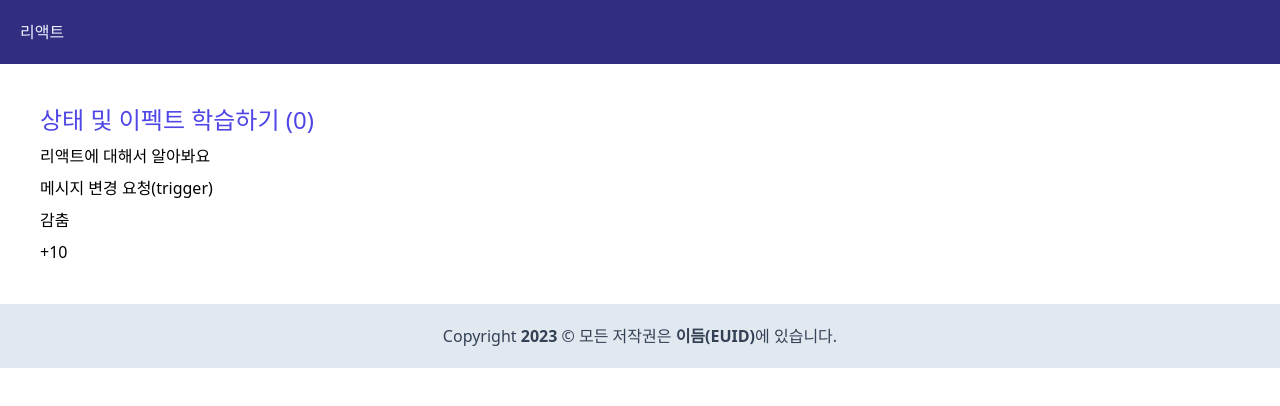
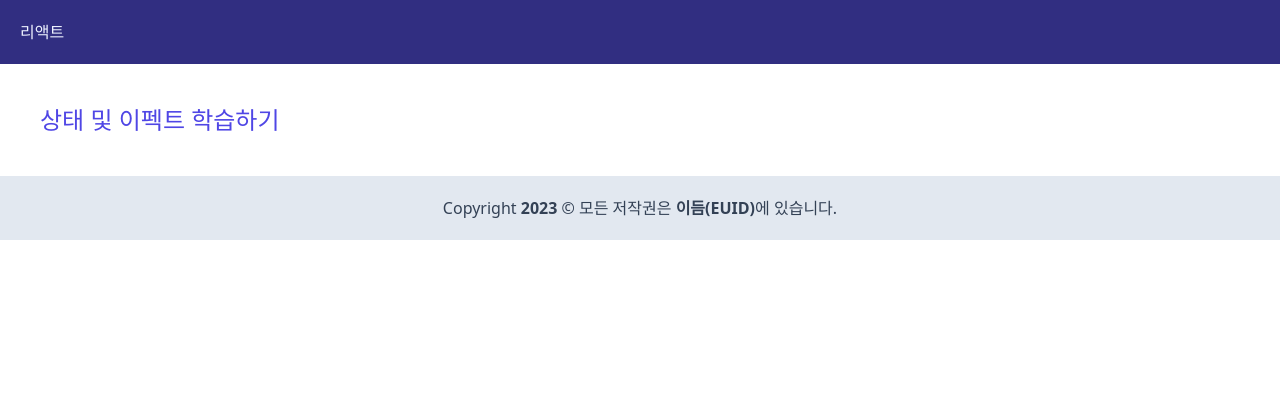
Before and after one commit to jisulee97/learn-react, a React (Vite) app: page / in a window 1280 px wide. Shown: the top 406 px of the page. Built offline with nearby package versions, Linux system fonts and the light colour scheme; a web font is replaced by a local one.

Commit message:
Add : 이펙트 파트 분리
- WhatIsEffect.jsx

```diff
--- a/src/pages/LearnStateAndEffects.jsx
+++ b/src/pages/LearnStateAndEffects.jsx
@@ -1,112 +1,124 @@
-// 상태는 스냅샷 같이 작동한다.
-// 상태란? 시간의 흐름에 따라 변하는 데이터를 말한다.
-// 스냅샷은 흐르는 상태의 특정 시점에서의 데이터 조각을 말한다.
-// 스냅샷은 현재 실행된 함수 몸체 안에서 변경이 불가능하다.
-// 렌더 트리거(요청)를 수행하는 상태 업데이트 함수에 전달한 nextState는 다음 렌더링 시점에 반영된다.
-// 그렇다면? 현재 시점에서 변경될 상태에 접근할 수는 없는가?
-// 아니다. 사이드 이펙트로 처리가 가능하다.
-// 1. 이벤트 핸들러
-// 2. useEffect 훅
+// // 상태는 스냅샷 같이 작동한다.
+// // 상태란? 시간의 흐름에 따라 변하는 데이터를 말한다.
+// // 스냅샷은 흐르는 상태의 특정 시점에서의 데이터 조각을 말한다.
+// // 스냅샷은 현재 실행된 함수 몸체 안에서 변경이 불가능하다.
+// // 렌더 트리거(요청)를 수행하는 상태 업데이트 함수에 전달한 nextState는 다음 렌더링 시점에 반영된다.
+// // 그렇다면? 현재 시점에서 변경될 상태에 접근할 수는 없는가?
+// // 아니다. 사이드 이펙트로 처리가 가능하다.
+// // 1. 이벤트 핸들러
+// // 2. useEffect 훅
 
-import { useEffect, useState } from 'react';
+// import { useEffect, useState } from 'react';
 
-// 리액트: LearnStateAndEffects 컴포넌트를 다시 실행한다.
-// 리액트 렌더 트리거 효윤님이 요청했으니까.
+// // 리액트: LearnStateAndEffects 컴포넌트를 다시 실행한다.
+// // 리액트 렌더 트리거 효윤님이 요청했으니까.
+// function LearnStateAndEffects() {
+//   const [count, setCount] = useState(0);
+
+//   // 이펙트 사용 (동기화)
+//   // 상태의 변경이 발생하면 이펙트에 설정된 콜백 함수가실행된다.
+//   // 즉 다음 상태(nextState)에 접근 가능하다.
+//   useEffect(
+//     /* 1단계: 이펙트 콜백 함수 */
+//     () => {
+//       // DOM 커밋 이후에 실행
+//       // 이펙트 콜백 함수
+//       console.log('count in effect', count); // nextState
+//     },
+//     /* 2단계: 이펙트 콜백 함수를 실행시키는 조건(배열 포함된 항목) */
+//     // 종속성 배열이 없는 경우, (컴포넌트 렌더링 될 때마다) 이펙트 함수가 항상 실행
+//     // undefined
+//     // 종속성 배열이 빈 경우, 컴포넌트 최초 렌더링 시 1회 실행
+//     // [],
+//     // 종속성 배열에 의존하는 상태를 설정하면
+//     // 리액트는 종속된 상태의 변경을 감지(이전 → 이후)
+//     // 상태가 변경되었다면 이펙트 콜백 함수를 실행한다.
+//     [count]
+//   );
+
+//   const handleClick = () => {
+//     setCount(count + 10); // count (snapshot) = 0
+//     console.log('count in event handler', count); // 10???, 0!!!
+//   };
+
+//   /* -------------------------------------------------------------------------- */
+
+//   const [isShow, setIsShow] = useState(true);
+
+//   // current state snapshot
+
+//   useEffect(() => {
+//     console.log(isShow); // next state snapshot
+//   }, [isShow]);
+
+//   const handleToggle = () => {
+//     setIsShow(!isShow);
+//     console.log('isShow = ', isShow); // current state snapshot
+//   };
+
+//   /* -------------------------------------------------------------------------- */
+
+//   // 상태 (스냅샷)
+//   const [studyMessage, setStudyMessage] = useState('리액트에 대해서 알아봐요');
+
+//   // 이벤트 핸들러
+//   const handleChangeMessage = () => {
+//     //# 1) 상태 업데이트 함수 (실행되면 렌더 트리거)
+//     // 리액트!!!! 나(효윤) 화면의 메시지가 바뀌길 원해!! 바꿔줘!!
+//     setStudyMessage('효윤님 화이팅!!! 😄');
+//   };
+
+//   //# 2) 컴포넌트 렌더링 (함수 컴포넌트 다시 실행)
+//   // DOM 커밋: 상태가 다음 상태로 변경되어 렌더링 되면 리액트가 실제 DOM 변경 이력을 반영
+
+//   //# 3) 이펙트 (DOM 커밋 이후에 실행)
+//   // 이펙트 실행 조건(배열로 설정)
+//   useEffect(
+//     /* callback - when??? */
+//     () => {
+//       console.log(studyMessage);
+//     },
+//     // 실행 조건
+//     // 배열에 포함된 상태가 변경되면 이펙트 함수가 콜백된다.
+//     [studyMessage] // 관심사는 얘 뿐!
+//   );
+
+//   // 3단계 : 클린업이 중요한 이유
+//   useEffect(() => {
+//     console.log('초기 랜더링 또는 리-랜더링 될 떄마다 실행');
+//   }, [studyMessage, count]); // 조건이 없기 때문에 항상 실행!/ [](빈배열) 추가 시 한번만 실행되고 [] 안에 있는 것들에만 반응
+
+//   return (
+//     <div className="m-10 flex flex-col gap-2 items-start">
+//       <h2 className={`text-indigo-600 font-suit text-2xl`}>
+//         상태 및 이펙트 학습하기 ({count})
+//       </h2>
+//       {/* DOM 커밋: 상태가 다음 상태로 변경되어 렌더링 되면 리액트가 실제 DOM 변경 이력을 반영 */}
+//       <p>{studyMessage}</p>
+//       <button type="button" onClick={handleChangeMessage}>
+//         메시지 변경 요청(trigger)
+//       </button>
+
+//       <button type="button" onClick={handleToggle}>
+//         {isShow ? '감춤' : '표시'}
+//       </button>
+//       {isShow && (
+//         <button type="button" onClick={handleClick}>
+//           +10
+//         </button>
+//       )}
+//     </div>
+//   );
+// }
+
+// export default LearnStateAndEffects;
+
 function LearnStateAndEffects() {
-  const [count, setCount] = useState(0);
-
-  // 이펙트 사용 (동기화)
-  // 상태의 변경이 발생하면 이펙트에 설정된 콜백 함수가실행된다.
-  // 즉 다음 상태(nextState)에 접근 가능하다.
-  useEffect(
-    /* 1단계: 이펙트 콜백 함수 */
-    () => {
-      // DOM 커밋 이후에 실행
-      // 이펙트 콜백 함수
-      console.log('count in effect', count); // nextState
-    },
-    /* 2단계: 이펙트 콜백 함수를 실행시키는 조건(배열 포함된 항목) */
-    // 종속성 배열이 없는 경우, (컴포넌트 렌더링 될 때마다) 이펙트 함수가 항상 실행
-    // undefined
-    // 종속성 배열이 빈 경우, 컴포넌트 최초 렌더링 시 1회 실행
-    // [],
-    // 종속성 배열에 의존하는 상태를 설정하면
-    // 리액트는 종속된 상태의 변경을 감지(이전 → 이후)
-    // 상태가 변경되었다면 이펙트 콜백 함수를 실행한다.
-    [count]
-  );
-
-  const handleClick = () => {
-    setCount(count + 10); // count (snapshot) = 0
-    console.log('count in event handler', count); // 10???, 0!!!
-  };
-
-  /* -------------------------------------------------------------------------- */
-
-  const [isShow, setIsShow] = useState(true);
-
-  // current state snapshot
-
-  useEffect(() => {
-    console.log(isShow); // next state snapshot
-  }, [isShow]);
-
-  const handleToggle = () => {
-    setIsShow(!isShow);
-    console.log('isShow = ', isShow); // current state snapshot
-  };
-
-  /* -------------------------------------------------------------------------- */
-
-  // 상태 (스냅샷)
-  const [studyMessage, setStudyMessage] = useState('리액트에 대해서 알아봐요');
-
-  // 이벤트 핸들러
-  const handleChangeMessage = () => {
-    //# 1) 상태 업데이트 함수 (실행되면 렌더 트리거)
-    // 리액트!!!! 나(효윤) 화면의 메시지가 바뀌길 원해!! 바꿔줘!!
-    setStudyMessage('효윤님 화이팅!!! 😄');
-  };
-
-  //# 2) 컴포넌트 렌더링 (함수 컴포넌트 다시 실행)
-  // DOM 커밋: 상태가 다음 상태로 변경되어 렌더링 되면 리액트가 실제 DOM 변경 이력을 반영
-
-  //# 3) 이펙트 (DOM 커밋 이후에 실행)
-  // 이펙트 실행 조건(배열로 설정)
-  useEffect(
-    /* callback - when??? */
-    () => {
-      console.log(studyMessage);
-    },
-    // 실행 조건
-    // 배열에 포함된 상태가 변경되면 이펙트 함수가 콜백된다.
-    [studyMessage] // 관심사는 얘 뿐!
-  );
-
-  // 3단계 : 클린업이 중요한 이유
-  useEffect(() => {
-    console.log('초기 랜더링 또는 리-랜더링 될 떄마다 실행');
-  }, [studyMessage, count]); // 조건이 없기 때문에 항상 실행!/ [](빈배열) 추가 시 한번만 실행되고 [] 안에 있는 것들에만 반응
-
   return (
     <div className="m-10 flex flex-col gap-2 items-start">
       <h2 className={`text-indigo-600 font-suit text-2xl`}>
-        상태 및 이펙트 학습하기 ({count})
+        상태 및 이펙트 학습하기
       </h2>
-      {/* DOM 커밋: 상태가 다음 상태로 변경되어 렌더링 되면 리액트가 실제 DOM 변경 이력을 반영 */}
-      <p>{studyMessage}</p>
-      <button type="button" onClick={handleChangeMessage}>
-        메시지 변경 요청(trigger)
-      </button>
-
-      <button type="button" onClick={handleToggle}>
-        {isShow ? '감춤' : '숨김'}
-      </button>
-      {isShow && (
-        <button type="button" onClick={handleClick}>
-          +10
-        </button>
-      )}
     </div>
   );
 }
```
Also changed, not shown: src/pages/WhatIsEffect.jsx (added, +137 -0 lines).
